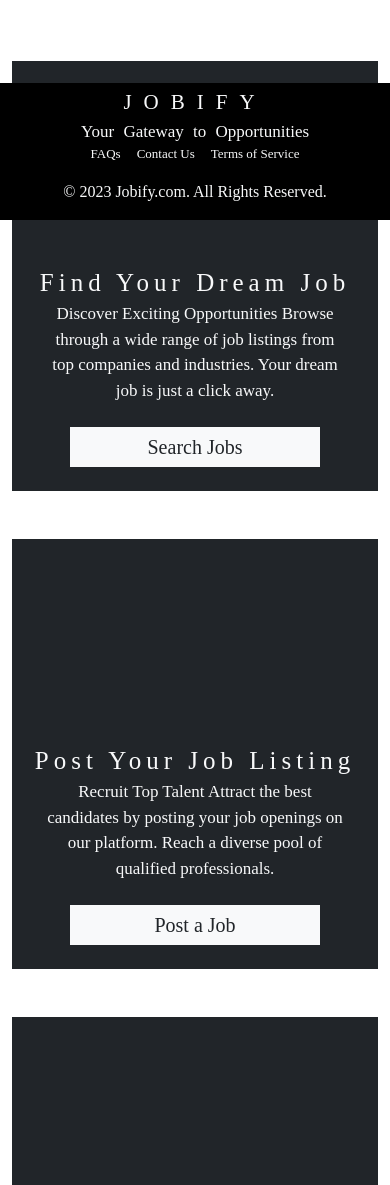
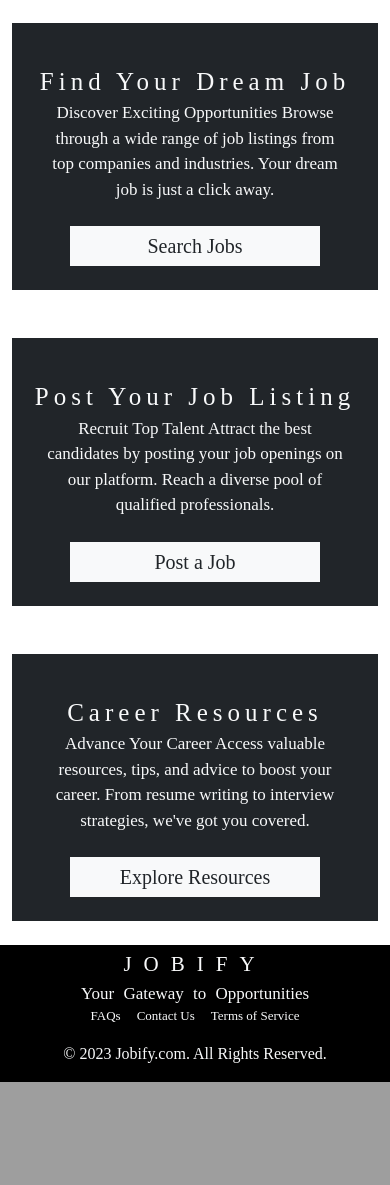
Before and after one commit to koehdami/Job-Listing-Page, a Django app: page / in a window 390 px wide. Shown: the part 843-2028 px from the top of the page. After the commit the page ends 1925 px from the top, so only its background shows below. Run offline with Django 4.2, Linux system fonts and the light colour scheme; some libraries are stand-ins or nearby versions; some web fonts are replaced.

Commit message:
Fixed index mobile design sizing

```diff
--- a/main/static/main/styles.css
+++ b/main/static/main/styles.css
@@ -125,7 +125,11 @@ footer{
 }
 
 .main-block{
-    height:100%;
+    height:100vh;
+}
+
+.index-block{
+    height: 100vh;
 }
 
 .cards-container{
@@ -202,4 +206,10 @@ footer{
     #navMenuBtn{
         display:block;
     }
+    .cards-container{
+        height: fit-content;
+    }
+    .index-block{
+        height: fit-content;
+    }
 }
--- a/main/templates/main/index.html
+++ b/main/templates/main/index.html
@@ -1,7 +1,7 @@
 {% extends "main/layout.html" %}
 
 {% block body %}
-<div class="main-block">
+<div class="index-block">
     <div class="image-container"></div>
     <div class="container-fluid d-flex align-items-center cards-container px-4">
         <div class="row d-flex justify-content-center justify-content-md-between card-row">
--- a/main/templates/main/layout.html
+++ b/main/templates/main/layout.html
@@ -38,7 +38,7 @@
 
         <div id="navbar" class="container-fluid container-md py-3">
             <div class="row">
-                <div class="col-3">
+                <div class="col-3 d-flex align-items-center">
                     <a class="text-decoration-none text-dark" href="{% url 'index' %}">
                         <p class="text-center logo m-0">
                             Jobify
```
Also changed, not shown: db.sqlite3.
